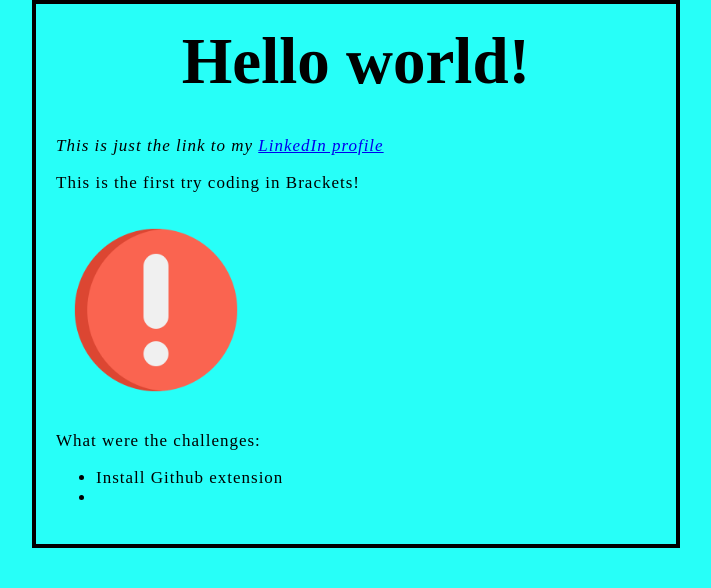
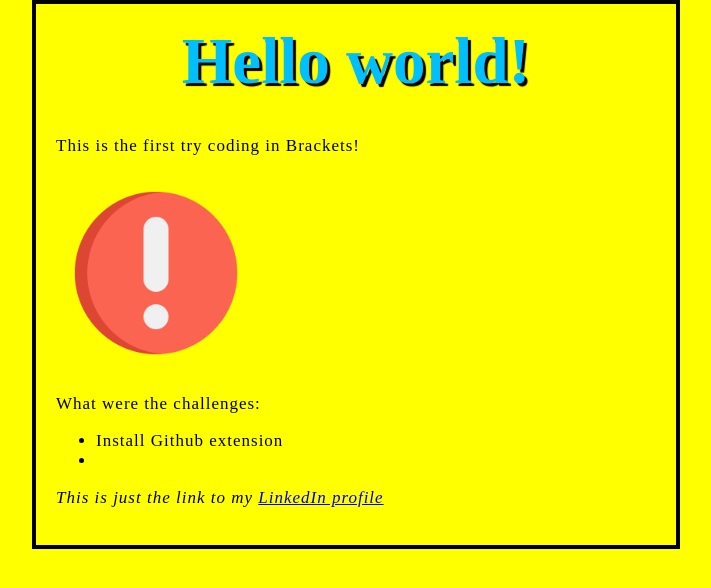
Before and after one commit to Daniel-Derhami/HTML-JAvascript-for-fun, a plain HTML site: page sample-site/index.html in a window 1280 px wide. Shown: the whole page, without its empty margins (284-995 px from the left). Drawn offline with Linux system fonts and the light colour scheme.

Commit message:
Messing with css functionalities

```diff
--- a/sample-site/index.html
+++ b/sample-site/index.html
@@ -14,17 +14,12 @@
     <body>
         <h1>Hello world!</h1>
 
-        <!--How link works-->
-       <p id="linkedin-profile">This is just the link to my
-           <a href="https://www.linkedin.com/in/danielderhami/">LinkedIn profile</a>
-        </p>
-
 
         <p>This is the first try coding in Brackets!</p>
         <!-- Image tag -->
-        <img src="images/Exclamation-mark.png" alt="Exclamation mark!" size=20px>
+        <img src="images/Exclamation-mark.png" alt="Exclamation mark!">
 
-        <p>What were the challenges:</p>
+        <p id="list">What were the challenges:</p>
 
          <!--How lists work-->
         <ul>
@@ -32,6 +27,11 @@
             <li></li>
         </ul>
 
+        <!--How link works-->
+       <p id="linkedin-profile">This is just the link to my
+           <a href="https://www.linkedin.com/in/danielderhami/">LinkedIn profile</a>
+        </p>
+
 
     </body>
 
--- a/sample-site/stylesheets/mainstyle.css
+++ b/sample-site/stylesheets/mainstyle.css
@@ -14,6 +14,8 @@ h1{
     text-align: center;
     margin: 0;
     padding: 20px 0;
+    color: deepskyblue;
+    text-shadow: 3px 3px 1px black;
 }
 
 #linkedin-profile{
@@ -27,13 +29,19 @@ h1{
 }
 
 html{
-    background-color: #27FFF8;
+    background-color: yellow;
 }
 
 body{
     margin: 0 auto;
     padding: 0 20px 20px 20px;
-    background-color: #27FFF8;
+    background-color: yellow;
     border: 4px solid black;
     width: 600px;
 }
+
+#list-header{
+    font-size: 25px;
+    color: blue;
+    font-family: Arial,Helvetica,Times;
+}
```
